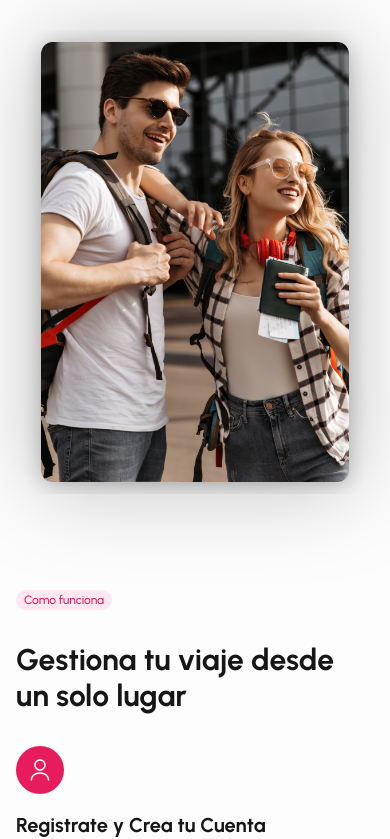
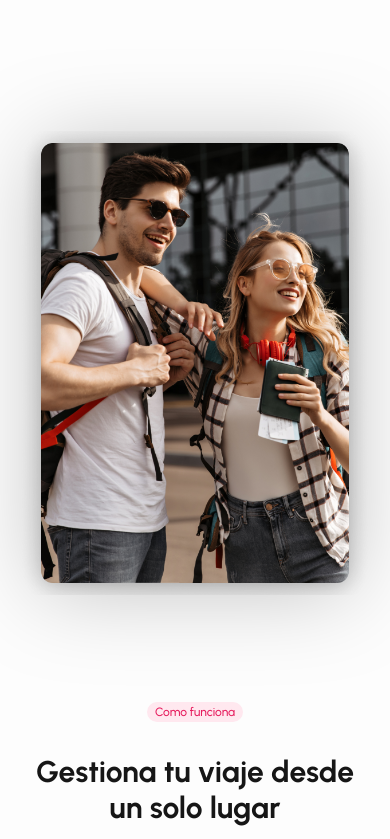
Before and after one commit to Ignacio918/viajes-app, a React (Vite) app in the folder viajes-app/: page / in a window 390 px wide. Shown: the part 936-1775 px from the top of the page. Built offline with nearby package versions, Linux system fonts and the light colour scheme; a web font is replaced by a local one.

Commit message:
arreglo margenes howitworks

```diff
--- a/viajes-app/src/pages/HowItWorks.tsx
+++ b/viajes-app/src/pages/HowItWorks.tsx
@@ -9,6 +9,7 @@ import '../styles/HowItWorks.css';
 const HowItWorks = () => {
   return (
     <div className="how-it-works">
+      <div className="how-it-works__container">
         <img
           src={fotoRandom3}
           alt="Random travel"
@@ -18,9 +19,9 @@ const HowItWorks = () => {
         <div className="how-it-works__right">
           <div className="how-it-works__badge">Como funciona</div>
 
-        <div className="how-it-works__title">
+          <h2 className="how-it-works__title">
             Gestiona tu viaje desde un solo lugar
-        </div>
+          </h2>
 
           <div className="how-it-works__features">
             <div className="how-it-works__feature">
@@ -81,6 +82,7 @@ const HowItWorks = () => {
           </div>
         </div>
       </div>
+    </div>
   );
 };
 
--- a/viajes-app/src/styles/HowItWorks.css
+++ b/viajes-app/src/styles/HowItWorks.css
@@ -1,15 +1,19 @@
 /* src/styles/HowItWorks.css */
 .how-it-works {
-  @apply w-full min-h-screen bg-[#FDFDFD] flex items-center justify-center gap-16 px-24;
+  @apply w-full bg-[#FDFDFD] py-20;
+}
+
+.how-it-works__container {
+  @apply max-w-[1440px] mx-auto px-[124px] flex items-start gap-[75px];
 }
 
 .how-it-works__image {
-  @apply w-[537px] h-[768px] rounded-[20px] object-cover;
+  @apply w-[537px] h-[768px] rounded-[20px] object-cover mt-[21px];
   filter: drop-shadow(0px 4px 44px rgba(0, 0, 0, 0.25));
 }
 
 .how-it-works__right {
-  @apply w-[554px] flex flex-col gap-8;
+  @apply w-[554px] mt-[88px] flex flex-col gap-8;
 }
 
 .how-it-works__badge {
@@ -45,23 +49,31 @@
 }
 
 @media (max-width: 1439px) {
-  .how-it-works {
+  .how-it-works__container {
     @apply px-16;
   }
 }
 
 @media (max-width: 1279px) {
-  .how-it-works {
+  .how-it-works__container {
     @apply flex-col items-center;
   }
 
   .how-it-works__right {
     @apply mt-8;
   }
+
+  .how-it-works__title {
+    @apply text-center;
+  }
+
+  .how-it-works__badge {
+    @apply mx-auto;
+  }
 }
 
 @media (max-width: 639px) {
-  .how-it-works {
+  .how-it-works__container {
     @apply px-4;
   }
 
```
Lines whose indentation alone changed are shown as unchanged.
